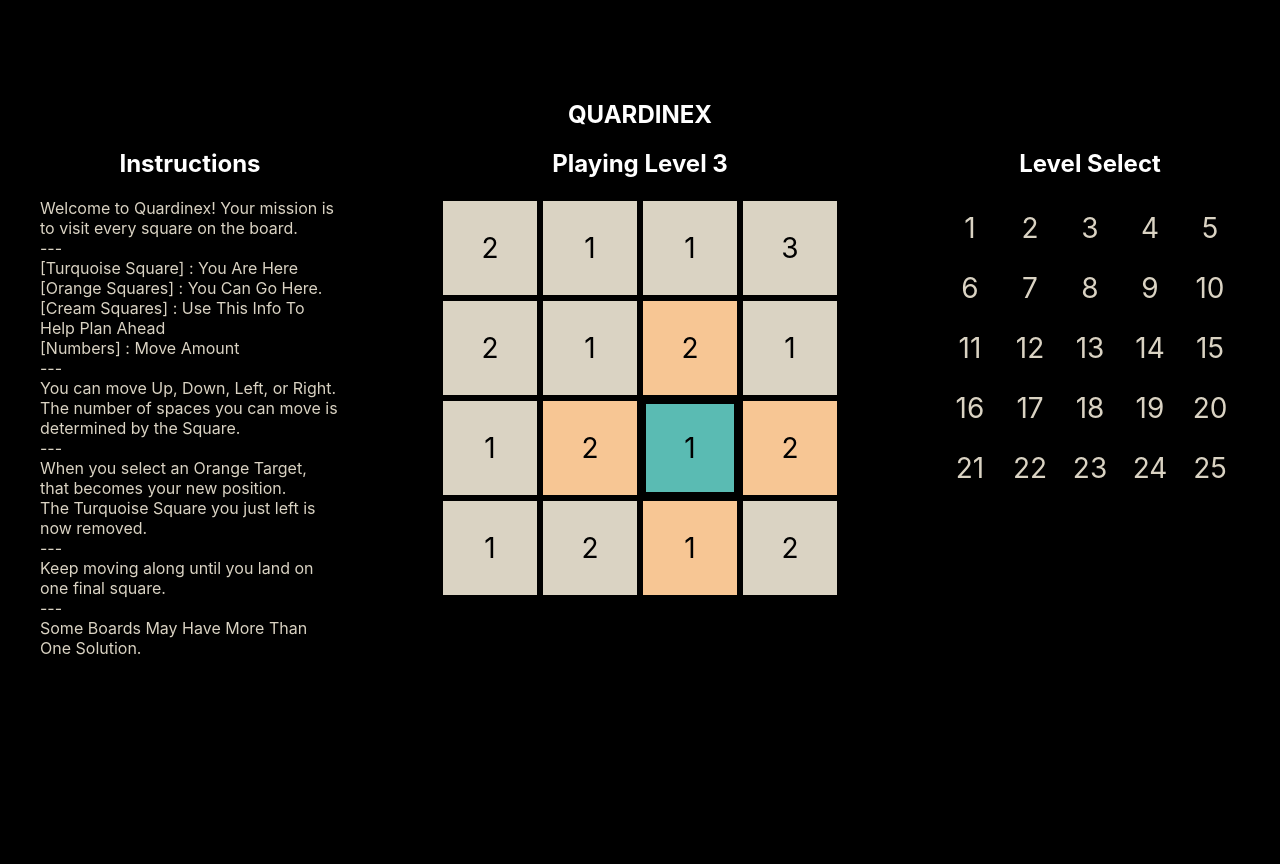
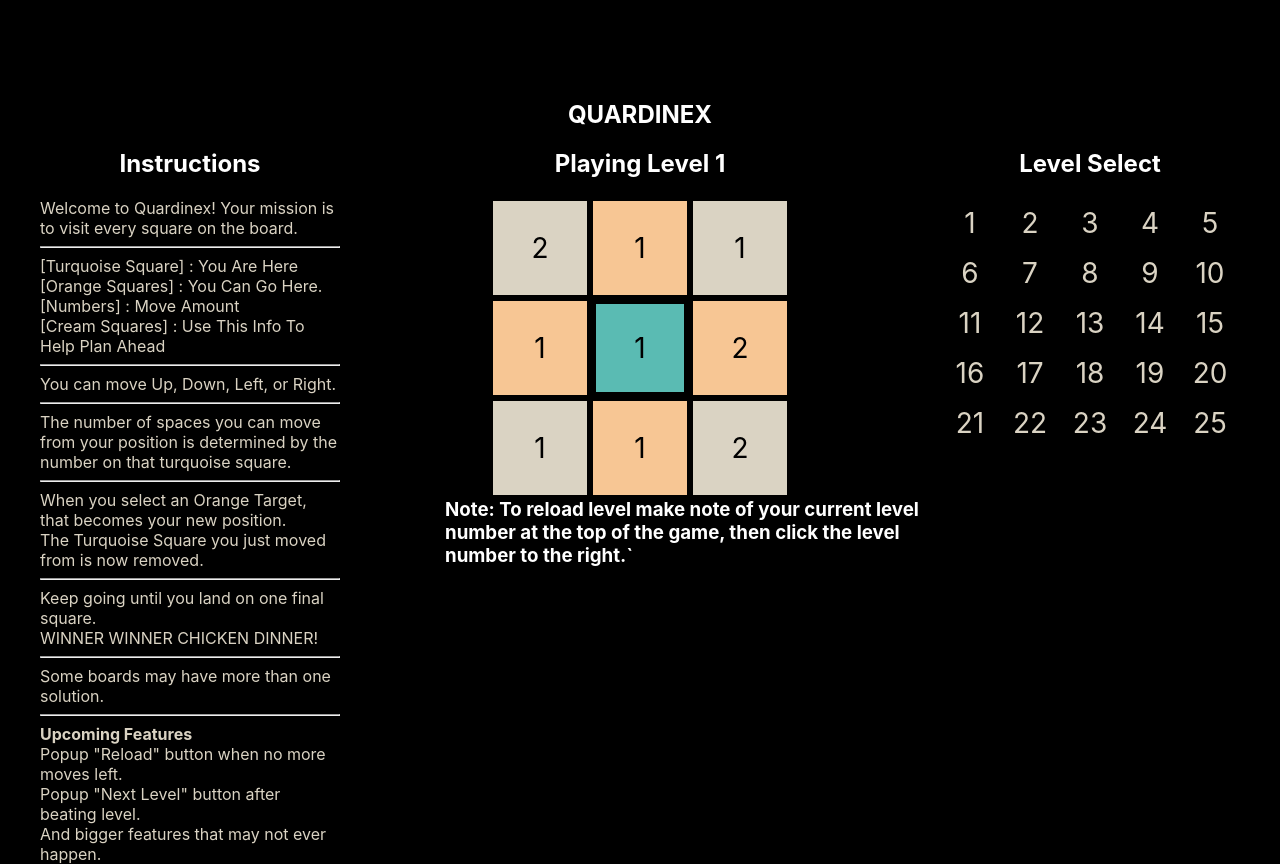
Before and after one commit to symbioid/quardinex, a React (Create React App) app: page / in a window 1280 px wide. Before the commit the page ends 800 px from the top, so only its background shows below. Built offline with nearby package versions, Linux system fonts and the light colour scheme.

Commit message:
updated level loading (init 0) state not retained

```diff
--- a/src/App.css
+++ b/src/App.css
@@ -28,10 +28,10 @@ body {
 }
 
 
-.levelselect, .game {
+/*.levelselect, .game {
   /*flex: 0 0 auto;
-  width: 33%;*/
-}
+  width: 33%;
+} */
 
 h2 {
   width: 100%;
@@ -40,6 +40,13 @@ h2 {
   margin-bottom: 20px;
 }
 
+h3 {
+  width: 500px;
+  color: white;
+  text-align: left;
+  margin-left: 105px;
+  margin-bottom: 20px;
+}
 .instructions{
   width: 25%;
   color: #dad3c3;
@@ -68,7 +75,7 @@ h2 {
   cursor: pointer;
   flex: 0 0 auto;
   width: 60px;
-  height: 60px;
+  height: 50px;
   color: #dad3c3;
   overflow: hidden;
   display: flex;
@@ -92,10 +99,10 @@ h2 {
   display: flex;
   justify-content: center;
 }
-
+/*
 .grid {
 }
-
+*/
 .row {
   display: flex;
   flex-wrap: wrap;
--- a/src/App.jsx
+++ b/src/App.jsx
@@ -203,24 +203,26 @@ const startPoint = [
 
 let numTurns = 0;
 
-let currentLevel = getRandomInt(25);
+let currentLevel = 0;
 let boardSize = levels[currentLevel].length;
 //const board = levels[currentLevel];
 
 
 
 const App = ()=> {
+  const [currentLevel, setCurrentLevel] = useState(0);
   const [selected, setSelected] = useState({ row: startPoint[currentLevel][0], col: startPoint[currentLevel][1] });
   //const [selected, setSelected] = useState({ row: -1, col: -1});
   const [selectedVal, setSelectedVal] = useState();
   const [removed, setRemoved] = useState([startPoint[currentLevel][0] + "," + startPoint[currentLevel][1]]);
   const [message, setMessage] = useState("QUARDINEX");
   const [board, setBoard] = useState(levels[currentLevel]);
+  const [boardSize, setBoardSize] = useState();
 
   useEffect(()=> {
     if (selected.row === -1) return;
     setSelectedVal(board[selected.row][selected.col]);
-  }, [selected]);
+  });
 
 
   const checkCell = (rowNum, colNum, targetable)=> {
@@ -237,8 +239,12 @@ const App = ()=> {
   }
 
   const loadLevel = (selectedLevel) => {
-    currentLevel = selectedLevel;
+    const currentLevel = selectedLevel;
+    setCurrentLevel(selectedLevel);
+    console.log(`${currentLevel}`);
     setBoard(levels[currentLevel]);
+    setBoardSize(board[0].length);
+    console.log(`BoardSize: ${boardSize}`);
     setSelected({ row: startPoint[currentLevel][0], col: startPoint[currentLevel][1] });
     setSelectedVal(null);
     setRemoved([startPoint[currentLevel][0] + "," + startPoint[currentLevel][1]]);
@@ -323,29 +329,38 @@ const App = ()=> {
           <h2>&nbsp;</h2>
           <h2>Instructions</h2>
           Welcome to Quardinex! Your mission is to visit every square on the board.<br />
-          ---<br />
+          <hr />
           [Turquoise Square] : You Are Here<br />
           [Orange Squares] : You Can Go Here.<br />
+          [Numbers] : Move Amount<br />
           [Cream Squares] : Use This Info To Help Plan Ahead<br />
-          [Numbers] : Move Amount<br />
-          ---<br />
+          <hr />
           You can move Up, Down, Left, or Right.<br />
-          The number of spaces you can move is determined by the Square.<br />
-          ---<br />
+          <hr />
+          The number of spaces you can move from your position is determined by the number on that turquoise square.<br />
+          <hr />
           When you select an Orange Target, that becomes your new position.<br />
-          The Turquoise Square you just left is now removed.<br />
-          ---<br />
-          Keep moving along until you land on one final square.<br />
-          ---<br />
-          Some Boards May Have More Than One Solution.<br />
+          The Turquoise Square you just moved from is now removed.<br />
+          <hr />
+          Keep going until you land on one final square.  <br />
+          WINNER WINNER CHICKEN DINNER!<br />
+          <hr />
+          Some boards may have more than one solution.<br />
+          <hr />
+          <strong>Upcoming Features</strong><br />
+          Popup "Reload" button when no more moves left.<br />
+          Popup "Next Level" button after beating level.<br />
+          And bigger features that may not ever happen.<br />
         </div>
 
         <div className="game">
           <h2>{message}</h2>
           <h2>Playing Level {currentLevel+1}</h2>
           <div className="grid-container">
-            <Grid board={board}/>
+            <Grid board={board} />
           </div>
+          <h3>Note: To reload level make note of your current level number at the top of the game,
+          then click the level number to the right.` </h3>
         </div>
 
         <div className="levelselect">
```
